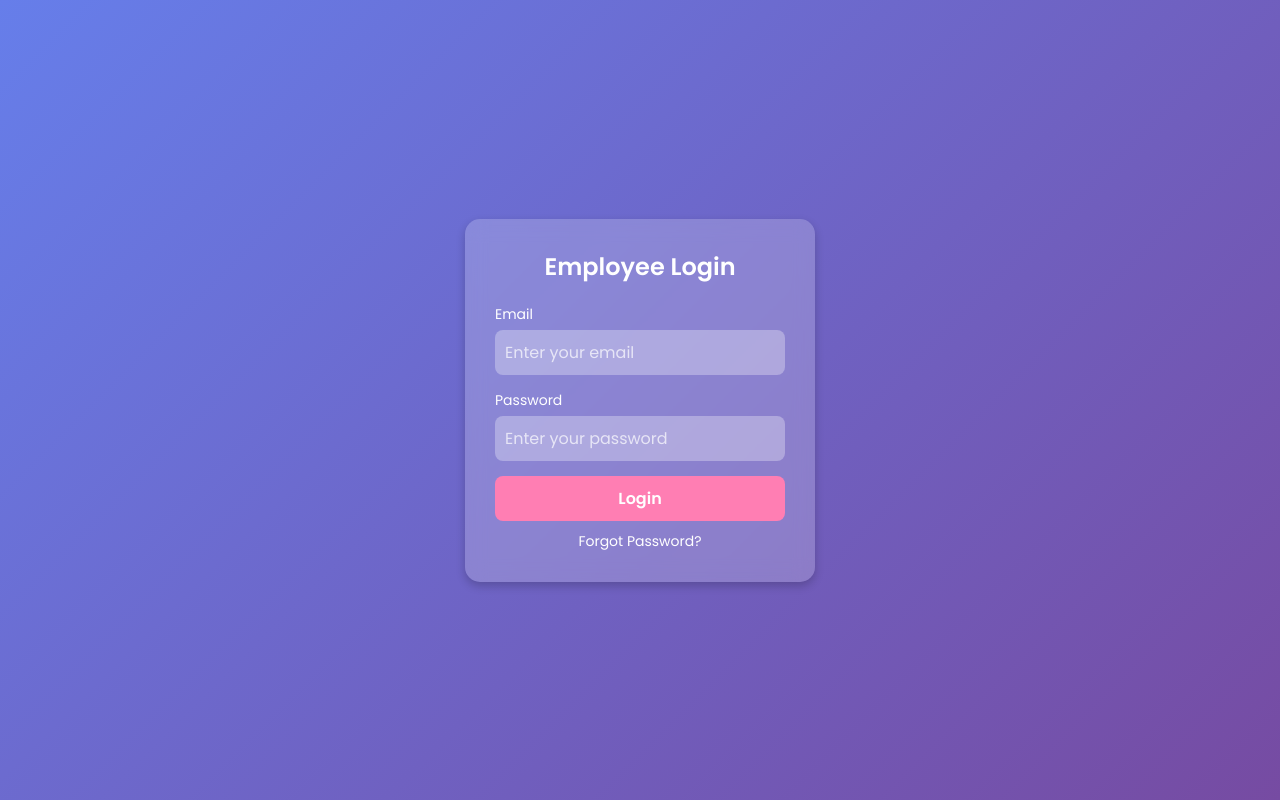
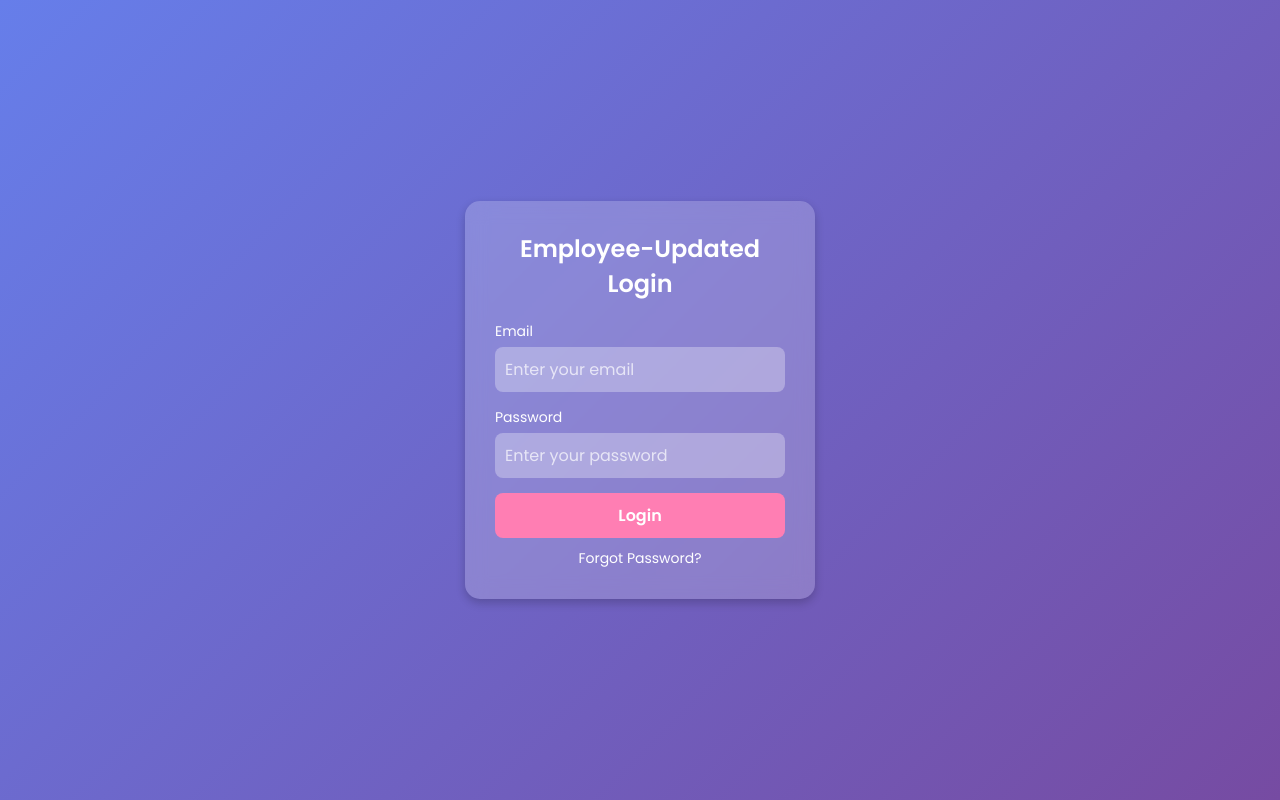
Before and after one commit to patlollasrignitha/CICDproject, a plain HTML site: page index.html in a window 1280 px wide. Drawn offline with Linux system fonts and the light colour scheme.

Commit message:
updated code

```diff
--- a/index.html
+++ b/index.html
@@ -97,7 +97,7 @@
 </head>
 <body>
     <div class="login-container">
-        <h2>Employee Login</h2>
+        <h2>Employee-Updated Login</h2>
         <form>
             <div class="input-group">
                 <label for="email">Email</label>
```
